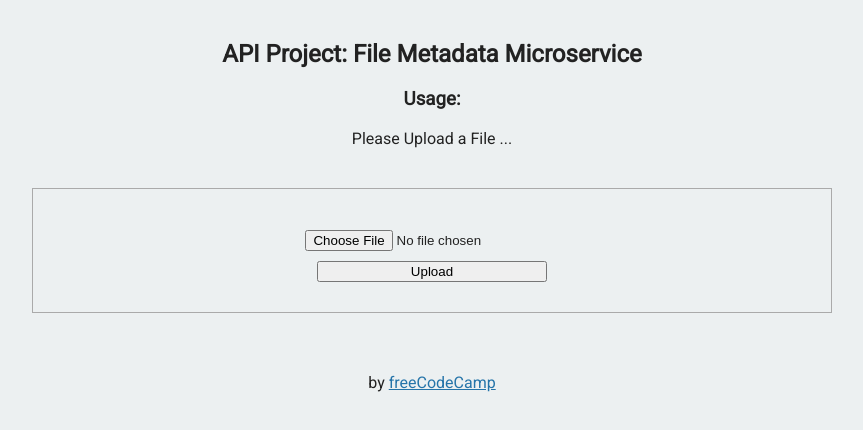
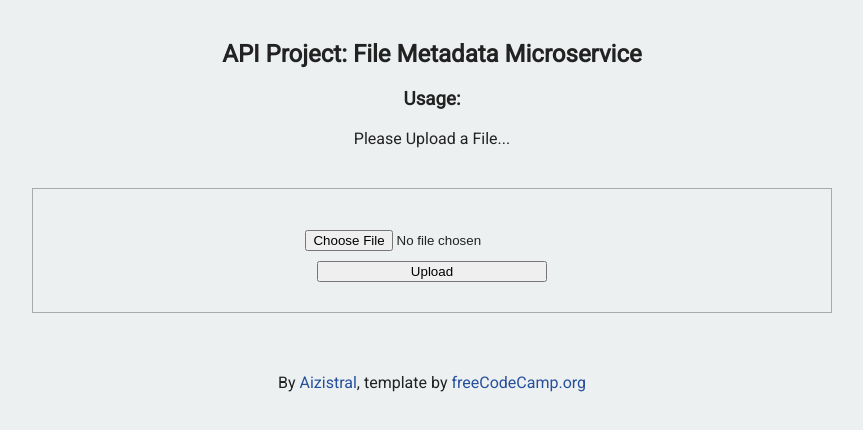
Before and after one commit to Aizistral/Backend-Certification-Projects, a website: page views/index.html in a window 1280 px wide. Shown: the whole page, without its empty margins (208-1071 px from the left). Drawn offline with Linux system fonts and the light colour scheme.

Commit message:
Add some flair

```diff
--- a/public/style.css
+++ b/public/style.css
@@ -32,11 +32,20 @@ input#button {
 }
 
 .view {
-  position:relative;
+	position: relative;
 	margin: auto;
 	margin-top: 40px;
-  border: 1px  solid  #aaa;
+	border: 1px solid #aaa;
 	padding: 20px;
 	width: 60%;
 	min-width: 400px;
 }
+
+:any-link {
+	color: hsl(219, 61%, 38%);
+	text-decoration: none;
+}
+
+a:hover {
+	text-decoration: underline;
+}
--- a/views/index.html
+++ b/views/index.html
@@ -1,9 +1,10 @@
 <!DOCTYPE html>
 
 <html>
+
 	<head>
 		<title>File Metadata</title>
-      <link rel="shortcut icon" href="https://cdn.freecodecamp.org/universal/favicons/favicon-32x32.png" type="image/x-icon"/>
+		<link rel="shortcut icon" href="https://cdn.freecodecamp.org/universal/favicons/favicon-32x32.png" type="image/x-icon" />
 		<link href="https://fonts.googleapis.com/css?family=Roboto" rel="stylesheet" type="text/css">
 		<link href="/public/style.css" rel="stylesheet" type="text/css">
 	</head>
@@ -11,11 +12,8 @@
 	<body>
 		<div class="container">
 			<h2>API Project: File Metadata Microservice</h2>
-
 			<h3>Usage:</h3>
-        <p>
-          Please Upload a File ...
-        </p>
+			<p>Please Upload a File...</p>
 			<div class="view">
 				<h4 id="output"></h4>
 				<form enctype="multipart/form-data" method="POST" action="/api/fileanalyse">
@@ -25,10 +23,8 @@
 			</div>
 		</div>
 		<div class="footer">
-        <p>
-          by
-          <a href="http://www.freecodecamp.com">freeCodeCamp</a>
-        </p>
+			<p>By <a href="https://github.com/Aizistral" target="_blank">Aizistral</a>, template by <a href="freecodecamp.org" target="_blank">freeCodeCamp.org</a> </p>
 		</div>
 	</body>
+
 </html>
```
Lines whose indentation alone changed are shown as unchanged.
